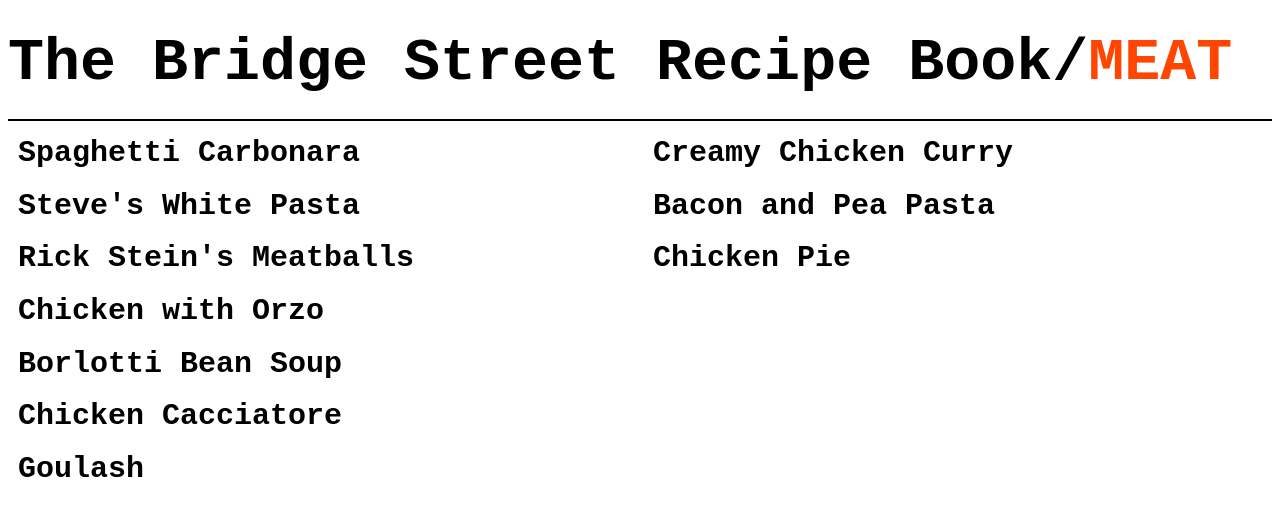
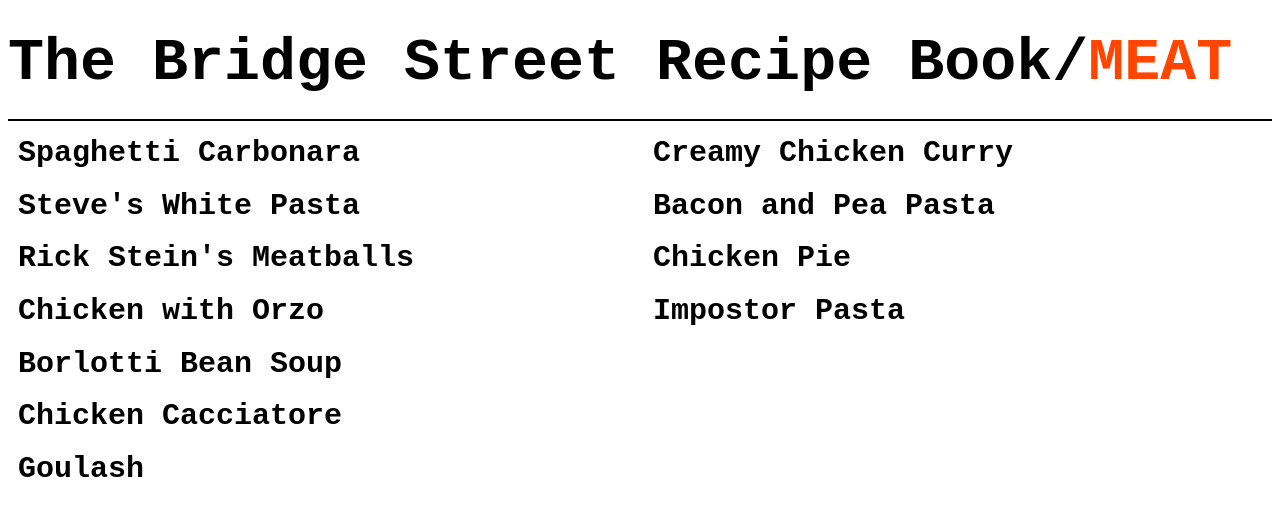
Before and after one commit to Payne6/recipebook, a plain HTML site: page meat/meat.html in a window 1280 px wide. Drawn offline with Linux system fonts and the light colour scheme.

Commit message:
Update meat.html

```diff
--- a/meat/meat.html
+++ b/meat/meat.html
@@ -25,6 +25,7 @@
             <h3><a class="cat_item" href="creamy_curry.html">Creamy Chicken Curry</a></h3>
             <h3><a class="cat_item" href="ham_pea_pasta.html">Bacon and Pea Pasta</a></h3>
             <h3><a class="cat_item" href="chicken_pie.html">Chicken Pie</a></h3>
+            <h3><a class="cat_item" href="impostor_pasta.html">Impostor Pasta</a></h3>
         </div>
     </body>
 </html>
```
